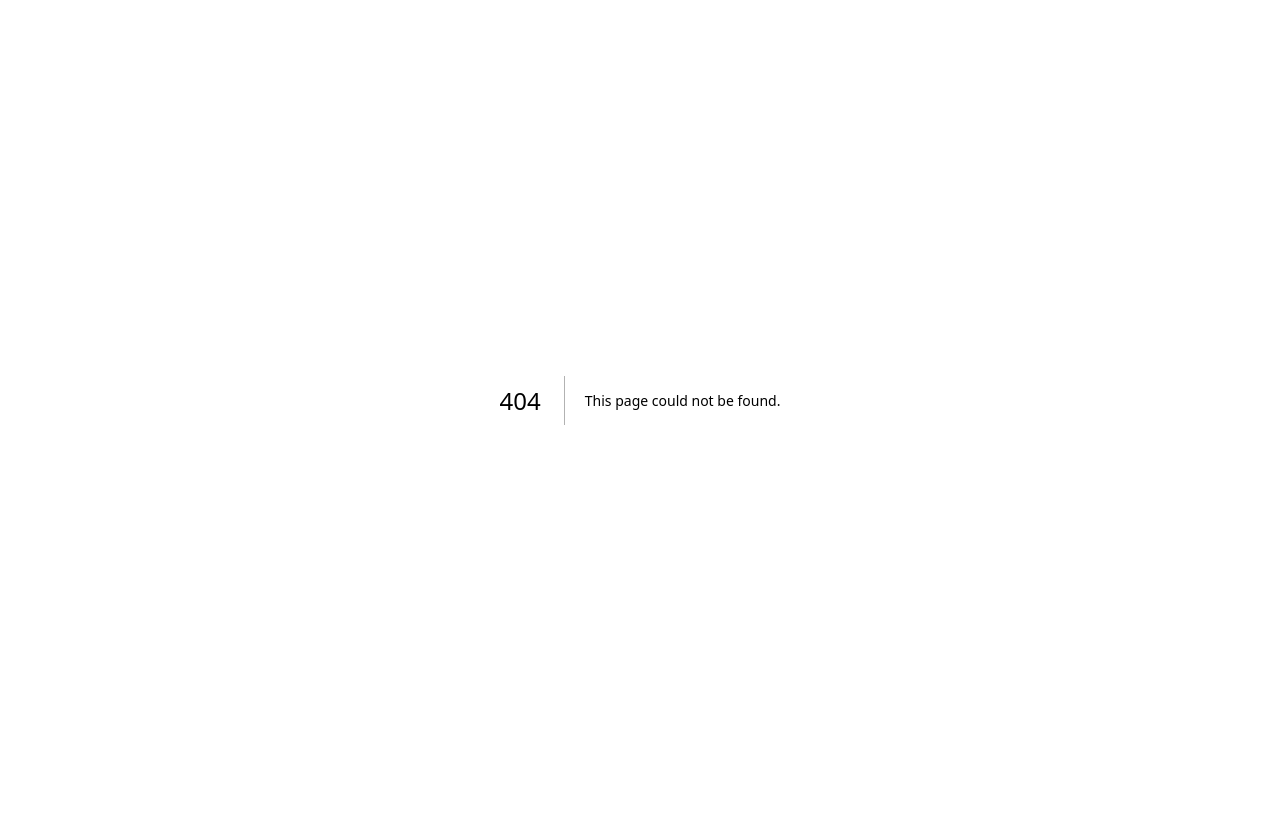
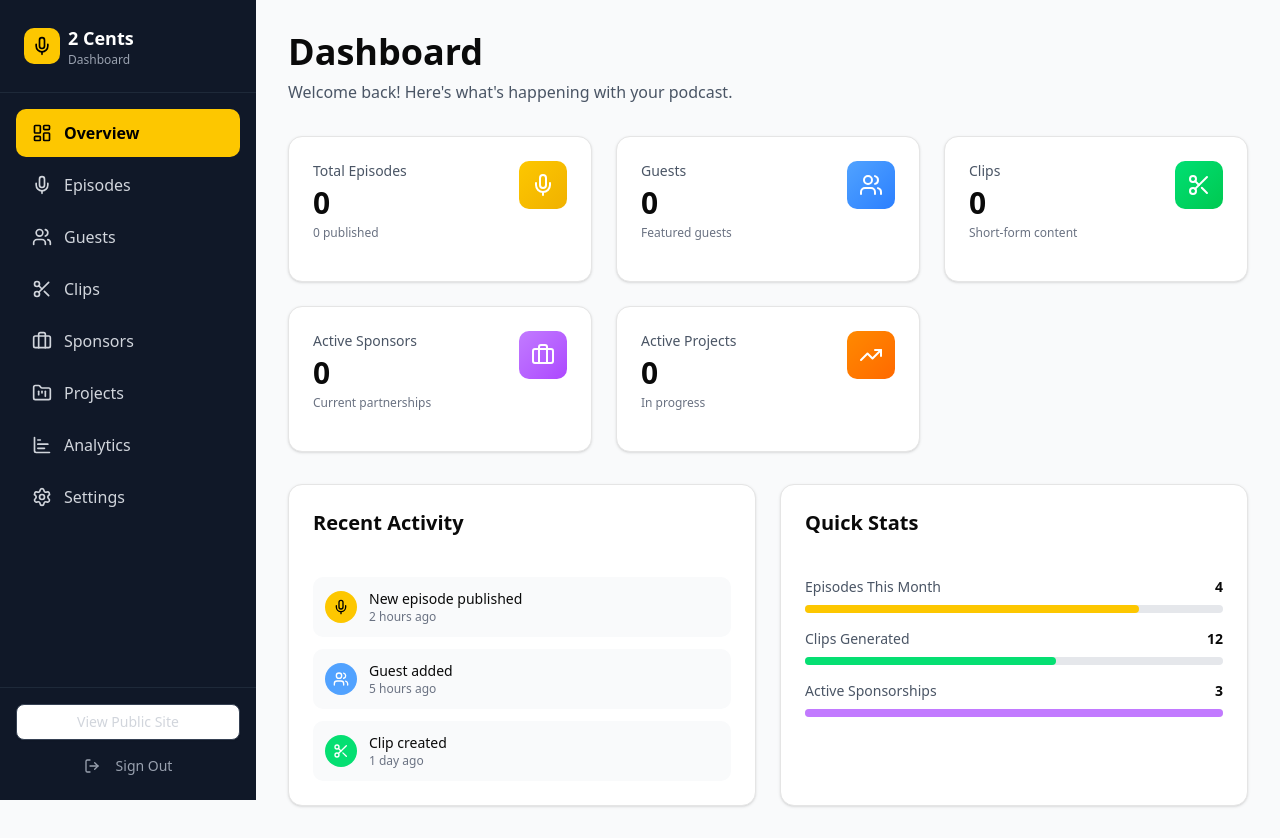
Before and after one commit to JosimHossain1/two-cents-podcast, a Next.js app: page /dashboard in a window 1280 px wide. Before the commit this address had no page. Before the commit the page ends 800 px from the top, so only its background shows below. Built offline with nearby package versions, Linux system fonts and the light colour scheme.

Commit message:
add dashboard layout

```diff
--- /dev/null
+++ b/app/dashboard/layout.tsx
@@ -0,0 +1,13 @@
+import { DashboardNav } from "@/components/DashboardNav";
+
+
+export default function DashboardLayout({ children }: { children: React.ReactNode }) {
+  return (
+    <div className="min-h-screen bg-gray-50">
+      <DashboardNav />
+      <div className="ml-64">
+        {children}
+      </div>
+    </div>
+  );
+}
--- /dev/null
+++ b/app/dashboard/page.tsx
@@ -0,0 +1,153 @@
+'use client';
+
+import { Card } from '@/components/ui/card';
+import { Mic as Mic2, Users, Scissors, Briefcase, TrendingUp } from 'lucide-react';
+import { useState } from 'react';
+
+export default function DashboardPage() {
+  const [stats, setStats] = useState({
+    totalEpisodes: 0,
+    publishedEpisodes: 0,
+    totalGuests: 0,
+    totalClips: 0,
+    totalSponsors: 0,
+    activeProjects: 0,
+  });
+
+
+
+  const statCards = [
+    {
+      title: 'Total Episodes',
+      value: stats.totalEpisodes,
+      subtitle: `${stats.publishedEpisodes} published`,
+      icon: Mic2,
+      color: 'from-yellow-400 to-yellow-500',
+    },
+    {
+      title: 'Guests',
+      value: stats.totalGuests,
+      subtitle: 'Featured guests',
+      icon: Users,
+      color: 'from-blue-400 to-blue-500',
+    },
+    {
+      title: 'Clips',
+      value: stats.totalClips,
+      subtitle: 'Short-form content',
+      icon: Scissors,
+      color: 'from-green-400 to-green-500',
+    },
+    {
+      title: 'Active Sponsors',
+      value: stats.totalSponsors,
+      subtitle: 'Current partnerships',
+      icon: Briefcase,
+      color: 'from-purple-400 to-purple-500',
+    },
+    {
+      title: 'Active Projects',
+      value: stats.activeProjects,
+      subtitle: 'In progress',
+      icon: TrendingUp,
+      color: 'from-orange-400 to-orange-500',
+    },
+  ];
+
+  return (
+    <div className="p-8">
+      <div className="mb-8">
+        <h1 className="text-4xl font-bold mb-2">Dashboard</h1>
+        <p className="text-gray-600">Welcome back! Here&apos;s what&apos;s happening with your podcast.</p>
+      </div>
+
+      <div className="grid grid-cols-1 md:grid-cols-2 lg:grid-cols-3 gap-6 mb-8">
+        {statCards.map((stat) => {
+          const Icon = stat.icon;
+          return (
+            <Card key={stat.title} className="p-6 hover:shadow-lg transition-shadow">
+              <div className="flex items-start justify-between mb-4">
+                <div>
+                  <p className="text-sm text-gray-600 mb-1">{stat.title}</p>
+                  <p className="text-3xl font-bold">{stat.value}</p>
+                  <p className="text-xs text-gray-500 mt-1">{stat.subtitle}</p>
+                </div>
+                <div className={`bg-gradient-to-br ${stat.color} p-3 rounded-lg`}>
+                  <Icon className="h-6 w-6 text-white" />
+                </div>
+              </div>
+            </Card>
+          );
+        })}
+      </div>
+
+      <div className="grid grid-cols-1 lg:grid-cols-2 gap-6">
+        <Card className="p-6">
+          <h2 className="text-xl font-bold mb-4">Recent Activity</h2>
+          <div className="space-y-3">
+            <div className="flex items-center gap-3 p-3 bg-gray-50 rounded-lg">
+              <div className="bg-yellow-400 p-2 rounded-full">
+                <Mic2 className="h-4 w-4 text-black" />
+              </div>
+              <div className="flex-1">
+                <p className="text-sm font-medium">New episode published</p>
+                <p className="text-xs text-gray-500">2 hours ago</p>
+              </div>
+            </div>
+            <div className="flex items-center gap-3 p-3 bg-gray-50 rounded-lg">
+              <div className="bg-blue-400 p-2 rounded-full">
+                <Users className="h-4 w-4 text-white" />
+              </div>
+              <div className="flex-1">
+                <p className="text-sm font-medium">Guest added</p>
+                <p className="text-xs text-gray-500">5 hours ago</p>
+              </div>
+            </div>
+            <div className="flex items-center gap-3 p-3 bg-gray-50 rounded-lg">
+              <div className="bg-green-400 p-2 rounded-full">
+                <Scissors className="h-4 w-4 text-white" />
+              </div>
+              <div className="flex-1">
+                <p className="text-sm font-medium">Clip created</p>
+                <p className="text-xs text-gray-500">1 day ago</p>
+              </div>
+            </div>
+          </div>
+        </Card>
+
+        <Card className="p-6">
+          <h2 className="text-xl font-bold mb-4">Quick Stats</h2>
+          <div className="space-y-4">
+            <div>
+              <div className="flex justify-between text-sm mb-2">
+                <span className="text-gray-600">Episodes This Month</span>
+                <span className="font-semibold">4</span>
+              </div>
+              <div className="w-full bg-gray-200 rounded-full h-2">
+                <div className="bg-yellow-400 h-2 rounded-full" style={{ width: '80%' }}></div>
+              </div>
+            </div>
+            <div>
+              <div className="flex justify-between text-sm mb-2">
+                <span className="text-gray-600">Clips Generated</span>
+                <span className="font-semibold">12</span>
+              </div>
+              <div className="w-full bg-gray-200 rounded-full h-2">
+                <div className="bg-green-400 h-2 rounded-full" style={{ width: '60%' }}></div>
+              </div>
+            </div>
+            <div>
+              <div className="flex justify-between text-sm mb-2">
+                <span className="text-gray-600">Active Sponsorships</span>
+                <span className="font-semibold">3</span>
+              </div>
+              <div className="w-full bg-gray-200 rounded-full h-2">
+                <div className="bg-purple-400 h-2 rounded-full" style={{ width: '100%' }}></div>
+              </div>
+            </div>
+          </div>
+        </Card>
+      </div>
+    </div>
+  );
+}
--- /dev/null
+++ b/components/DashboardNav.tsx
@@ -0,0 +1,73 @@
+'use client';
+
+import Link from 'next/link';
+import { usePathname } from 'next/navigation';
+import { cn } from '@/lib/utils';
+import { LayoutDashboard, Mic as Mic2, Users, Scissors, Briefcase, FolderKanban, ChartBar as BarChart3, Settings, LogOut } from 'lucide-react';
+import { Button } from '@/components/ui/button';
+
+const navItems = [
+  { href: '/dashboard', label: 'Overview', icon: LayoutDashboard },
+  { href: '/dashboard/episodes', label: 'Episodes', icon: Mic2 },
+  { href: '/dashboard/guests', label: 'Guests', icon: Users },
+  { href: '/dashboard/clips', label: 'Clips', icon: Scissors },
+  { href: '/dashboard/sponsors', label: 'Sponsors', icon: Briefcase },
+  { href: '/dashboard/projects', label: 'Projects', icon: FolderKanban },
+  { href: '/dashboard/analytics', label: 'Analytics', icon: BarChart3 },
+  { href: '/dashboard/settings', label: 'Settings', icon: Settings },
+];
+
+export function DashboardNav() {
+  const pathname = usePathname();
+
+  return (
+    <aside className="w-64 bg-gray-900 text-white min-h-screen fixed left-0 top-0 flex flex-col">
+      <div className="p-6 border-b border-gray-800">
+        <Link href="/dashboard" className="flex items-center space-x-2 group">
+          <div className="bg-yellow-400 p-2 rounded-lg group-hover:bg-yellow-500 transition-colors">
+            <Mic2 className="h-5 w-5 text-black" />
+          </div>
+          <div>
+            <span className="font-bold text-lg">2 Cents</span>
+            <p className="text-xs text-gray-400">Dashboard</p>
+          </div>
+        </Link>
+      </div>
+
+      <nav className="flex-1 p-4 space-y-1">
+        {navItems.map((item) => {
+          const Icon = item.icon;
+          const isActive = pathname === item.href;
+
+          return (
+            <Link
+              key={item.href}
+              href={item.href}
+              className={cn(
+                'flex items-center space-x-3 px-4 py-3 rounded-lg transition-colors',
+                isActive
+                  ? 'bg-yellow-400 text-black font-semibold'
+                  : 'text-gray-300 hover:bg-gray-800 hover:text-white'
+              )}
+            >
+              <Icon className="h-5 w-5" />
+              <span>{item.label}</span>
+            </Link>
+          );
+        })}
+      </nav>
+
+      <div className="p-4 border-t border-gray-800">
+        <Link href="/" className="block mb-2">
+          <Button variant="outline" className="w-full border-gray-700 text-gray-300 hover:bg-gray-800">
+            View Public Site
+          </Button>
+        </Link>
+        <Button variant="ghost" className="w-full text-gray-400 hover:text-white hover:bg-gray-800">
+          <LogOut className="h-5 w-5 mr-2" />
+          Sign Out
+        </Button>
+      </div>
+    </aside>
+  );
+}
```
